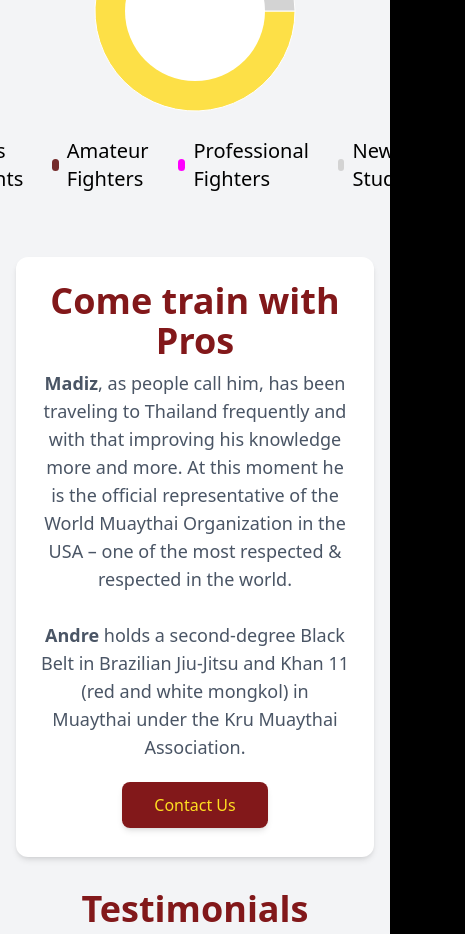
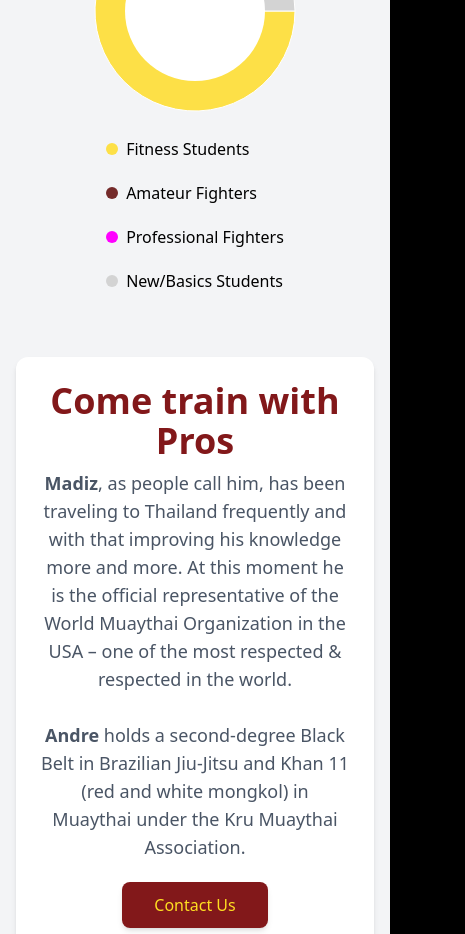
Before and after one commit to jerry-vrabel-development/andremadizcgteam, a React (Vite) app: page /andremadizcgteam/about in a window 390 px wide. Shown: the part 1720-2654 px from the top of the page, 465 px wide, since content can reach past the window. Built offline with nearby package versions, Linux system fonts and the light colour scheme.

Commit message:
Additional mobile classes to legend

```diff
--- a/src/components/ClassCompositionChart.tsx
+++ b/src/components/ClassCompositionChart.tsx
@@ -99,14 +99,17 @@ const ClassCompositionChart: FC = () => {
       </svg>
 
 {/* Legend */}
-      <div className="mt-4 flex space-x-6">
+<div className="mt-4 flex flex-col sm:flex-row sm:flex-nowrap gap-3 sm:gap-4 lg:gap-6 space-y-2 sm:space-y-0
+sm:space-x-6">
   {slices.map((s, i) => (
-          <div key={i} className="flex items-center space-x-2">
+    <div key={i} className="flex items-center space-x-2 flex-shrink-0">
       <div
         className="w-3 h-3 rounded-full"
         style={{ backgroundColor: s.color }}
       />
-            <span className="text-xl sm:text-xl md:text-2xl lg:text-3xl">{s.label}</span>
+      <span className="text-base sm:text-lg md:text-xl lg:text-2xl">
+        {s.label}
+      </span>
     </div>
   ))}
 </div>
```
Lines whose indentation alone changed are shown as unchanged.
